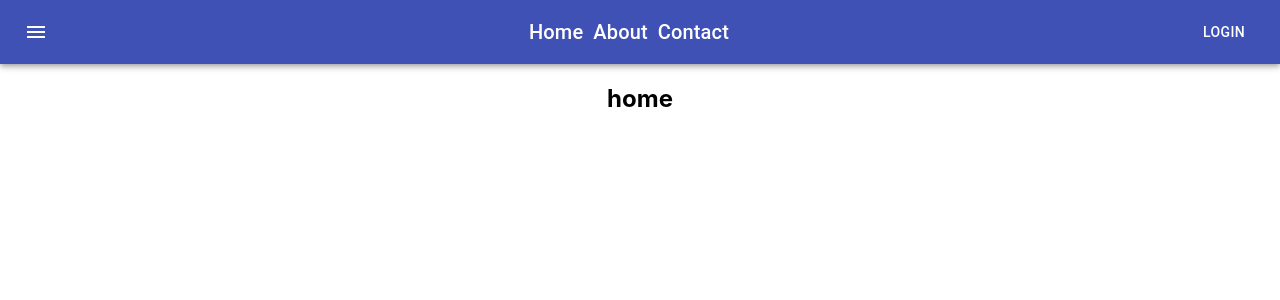
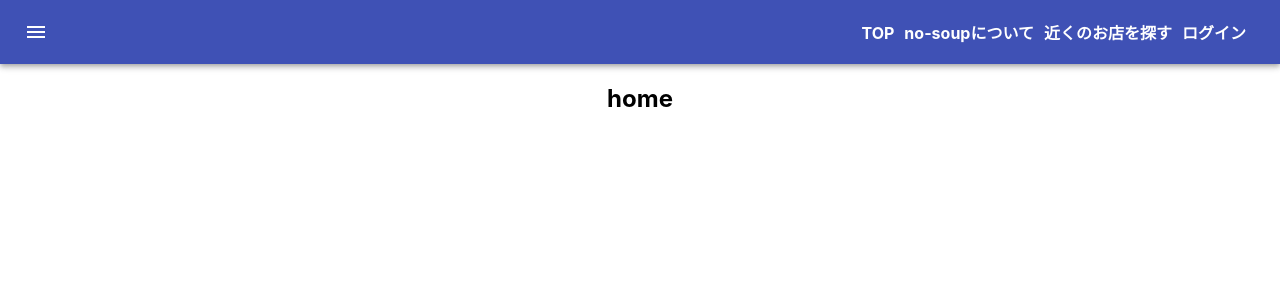
Before and after one commit to kaoru-kk/no-soup, a React (Create React App) app in the folder frontend/: page / in a window 1280 px wide. Shown: the top 300 px of the page. Built offline with nearby package versions, Linux system fonts and the light colour scheme.

Commit message:
headerいい感じに（右寄せ）

```diff
--- a/frontend/src/header/header.js
+++ b/frontend/src/header/header.js
@@ -21,7 +21,12 @@ const useStyles = makeStyles((theme) => ({
     headerLink: {
         color: "inherit",
         textDecoration: "none",
-        marginRight: "10px"
+        marginRight: "10px",
+        fontSize: "16px",
+        fontWeight: "bold"
+    },
+    toolbarButtons: {
+        marginLeft: "auto"
     }
 }));
 const Home = () => (
@@ -42,6 +47,12 @@ const Contact = () => (
     </div>
 )
 
+const Login = () => (
+    <div>
+        <h2>login</h2>
+    </div>
+)
+
 export default function ButtonAppBar() {
   const classes = useStyles();
 
@@ -52,18 +63,20 @@ export default function ButtonAppBar() {
           <IconButton edge="start" className={classes.menuButton} color="inherit" aria-label="menu">
             <MenuIcon />
           </IconButton>
-          <Typography variant="h6" className={classes.title}>
-            <Link to='/' className={classes.headerLink}>Home</Link>
-            <Link to='/about' className={classes.headerLink}>About</Link>
-            <Link to='/contact' className={classes.headerLink}>Contact</Link>
-          </Typography>
-          <Button color="inherit">Login</Button>
+
+          <div className={classes.toolbarButtons}>
+            <Link to='/' className={classes.headerLink}>TOP</Link>
+            <Link to='/about' className={classes.headerLink}>no-soupについて</Link>
+            <Link to='/contact' className={classes.headerLink}>近くのお店を探す</Link>
+            <Link to='/login' className={classes.headerLink}>ログイン</Link>
+            </div>
         </Toolbar>
       </AppBar>
+            <Route exact path='/' component={Home} />
+            <Route exact path='/about' component={About} />
+            <Route exact path='/contact' component={Contact} />
+            <Route exact path='/login' component={Login} />
 
-        <Route exact path='/' component={Home} />
-        <Route exact path='/about' component={About} />
-        <Route exact path='/contact' component={Contact} />
     </div>
   );
 }
```
